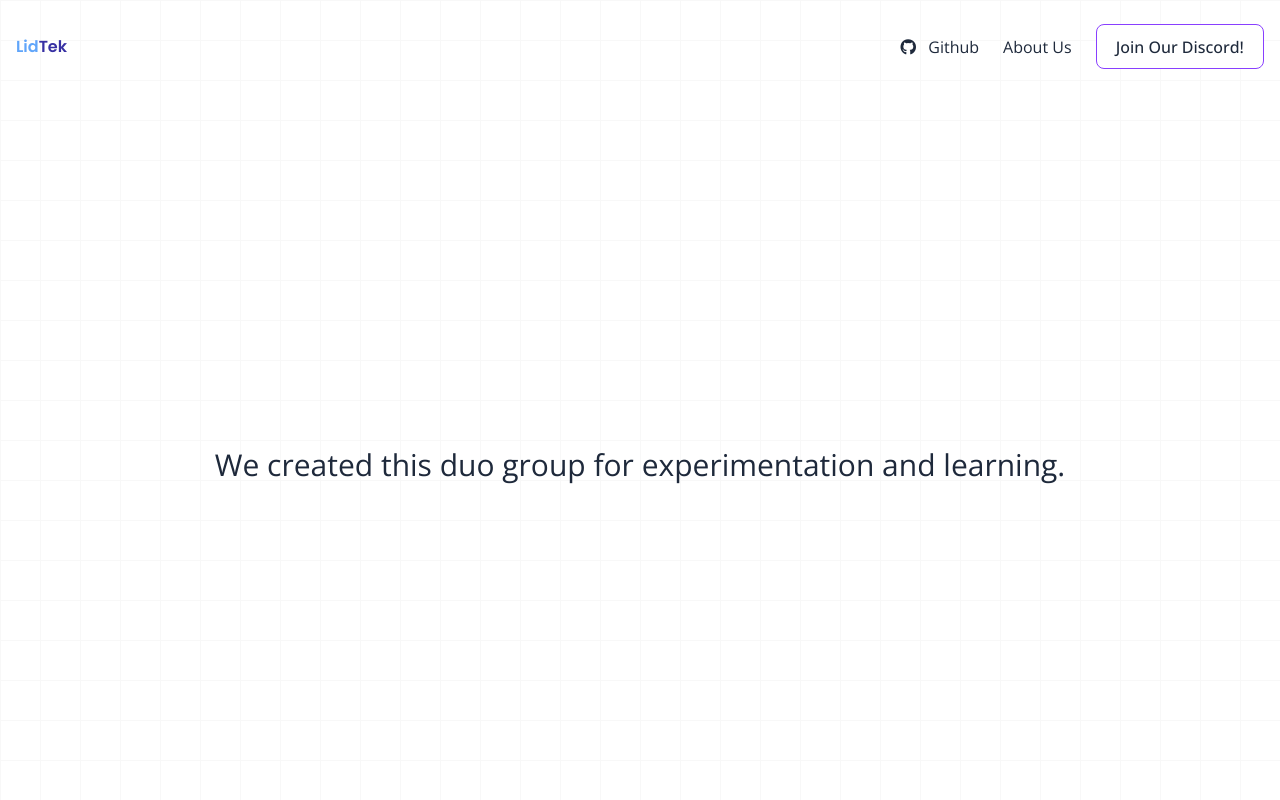
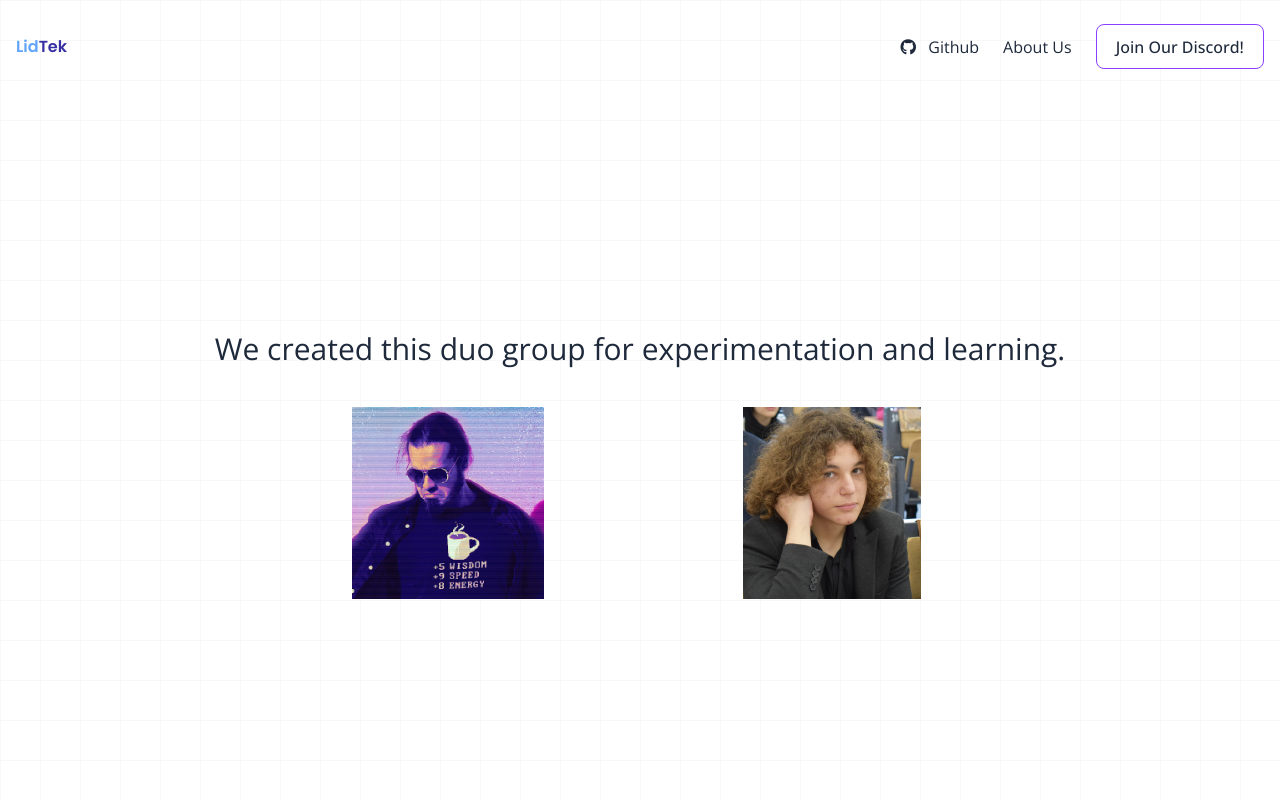
Before and after one commit to LidTek/LidTek, a SvelteKit app: page /goal in a window 1280 px wide. Shown: the top 800 px of the page. Built offline with nearby package versions, Linux system fonts and the light colour scheme.

Commit message:
2 autistics

```diff
--- a/src/components/Goal.svelte
+++ b/src/components/Goal.svelte
@@ -12,5 +12,24 @@
     >
       We created this duo group for experimentation and learning.
     </p>
-  </div>
-</SectionWrapper>
+    <div class="flex items-center justify-center">
+      <a href="https://github.com/kettek">
+        <img
+          class="object-scale-down h-48 w-96"
+          alt="Us"
+          src="../../kettek.png"
+        />
+      </a>
+      <img
+        class="object-scale-down h-48 w-96"
+        alt="Us"
+        src="../../temidara.png"
+      />
+    </div>
+    <!-- <div class="flex justify-center gap-20">
+      <h1 class="">kettek</h1>
+      <h1>temidaradev</h1>
+    </div>
+  </div> -->
+  </div></SectionWrapper
+>
```
Also changed, not shown: static/kettek.png (added), static/temidara.png (added).
